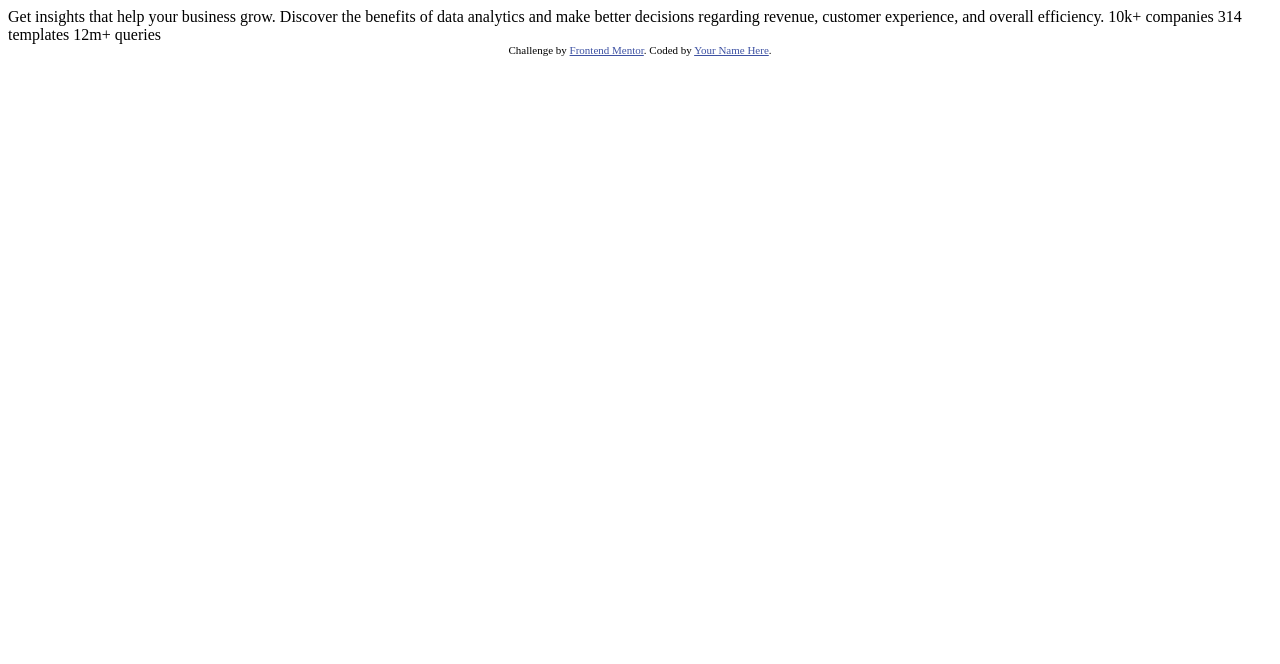
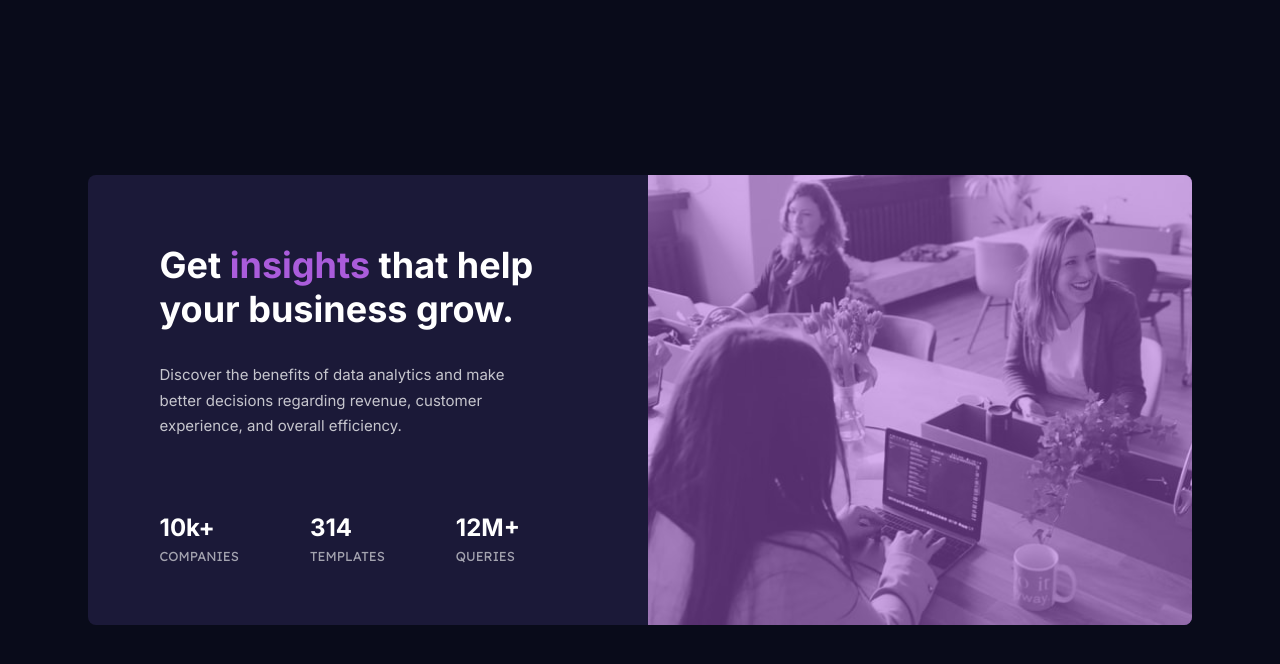
Before and after one commit to Vitali147/stats-preview-card-component, a plain HTML site: page index.html in a window 1280 px wide. Drawn offline with Linux system fonts and the light colour scheme.

Commit message:
final commit

```diff
--- a/index.html
+++ b/index.html
@@ -1,33 +1,57 @@
 <!DOCTYPE html>
 <html lang="en">
+
 <head>
   <meta charset="UTF-8">
   <meta name="viewport" content="width=device-width, initial-scale=1.0"> <!-- displays site properly based on user's device -->
-
   <link rel="icon" type="image/png" sizes="32x32" href="./images/favicon-32x32.png">
+  <link rel="stylesheet" href="styles.css">
+  <link rel="preconnect" href="https://fonts.googleapis.com">
+  <link rel="preconnect" href="https://fonts.gstatic.com" crossorigin>
+  <link href="https://fonts.googleapis.com/css2?family=Inter:wght@400;700&family=Lexend+Deca&display=swap" rel="stylesheet">
 
   <title>Frontend Mentor | Stats preview card component</title>
 
-  <!-- Feel free to remove these styles or customise in your own stylesheet 👍 -->
-  <style>
-    .attribution { font-size: 11px; text-align: center; }
-    .attribution a { color: hsl(228, 45%, 44%); }
-  </style>
 </head>
+
 <body>
+  <main>
+    <div class="container">
+      <div class="image-div">
+        <img src="images/image-header-mobile.jpg" class="header-image image1" alt="header image">
+        <img src="images/image-header-desktop.jpg" class="header-image image2" alt="header image">
+      </div>
+      <div class="data">
+        <div class="title">
+          <h1 class="heading-main white">Get <span class="violet">insights</span> that help your business grow.</h1>
+          <p class="paragraph-main white2">Discover the benefits of data analytics and make better decisions regarding revenue, customer
+            experience, and overall efficiency.</p>
+        </div>
+        <div class="figures">
+          <div class="companies">
+            <h2 class="numbers white">10k+</h2>
+            <p class="description white3">COMPANIES</p>
+          </div>
+          <div class="templates">
+            <h2 class="numbers white">314</h2>
+            <p class="description white3">TEMPLATES</p>
+          </div>
+          <div class="queries">
+            <h2 class="numbers white">12M+</h2>
+            <p class="description white3">QUERIES</p>
+          </div>
+        </div>
 
-  Get insights that help your business grow.
+      </div>
 
-  Discover the benefits of data analytics and make better decisions regarding revenue, customer
-  experience, and overall efficiency.
+    </div>
+  </main>
 
-  10k+ companies
-  314 templates
-  12m+ queries
-
+  <!--
   <div class="attribution">
     Challenge by <a href="https://www.frontendmentor.io?ref=challenge" target="_blank">Frontend Mentor</a>.
     Coded by <a href="#">Your Name Here</a>.
-  </div>
+  </div> -->
 </body>
+
 </html>
--- /dev/null
+++ b/styles.css
@@ -0,0 +1,140 @@
+body{
+  margin:0;
+  height: 100vh;
+  background: #090b1a;
+  display: flex;
+  justify-content: center;
+  align-items: center;
+}
+
+.container{
+  display: flex;
+  justify-content: center;
+  align-items: center;
+  flex-direction: column;
+  width: 87%;
+  max-width: 1270px;
+  min-height: 450px;
+  margin: auto;
+  border-radius: 8px;
+  overflow: hidden;
+  background: #1b1938;
+  font-family: 'Inter', sans-serif;
+  text-align: center;
+}
+
+.image-div{
+  background-color: #aa5cdb;
+
+}
+.header-image{
+  width: 100%;
+  margin-bottom:-4px;
+  opacity: 0.5;
+
+}
+
+.image2{
+  display: none;
+}
+
+.data{
+  display: flex;
+  flex-direction: column;
+}
+
+.heading-main, .paragraph-main, .figures{
+  margin-left: 10%;
+  margin-right: 10%;
+}
+
+.heading-main{
+  font-size: 28px;
+  margin-top:2.5rem;
+}
+
+.paragraph-main{
+  font-size: 15px;
+  line-height: 1.7;
+}
+
+.figures{
+line-height: 0.5;
+display: flex;
+flex-direction: column;
+justify-content: space-between;
+margin-bottom:2rem;
+gap: 0.7rem;
+}
+
+.description{
+  font-size: 13px;
+  font-family: 'Lexend Deca', sans-serif;
+}
+
+
+.violet{
+  color:#aa5cdb;
+}
+
+.white{
+color:  #ffffff;
+}
+.white2{
+  color: rgba(255, 255, 255, 0.75);
+}
+.white3{
+  color: rgba(255, 255, 255, 0.6);
+}
+
+@media (min-width:500px){
+  .figures{
+    flex-direction: row;
+    height: auto;
+    margin: 0 15% 1rem 15%;
+  }
+}
+@media(min-width: 733px){
+  .container{
+    flex-direction: row;
+    text-align: left;
+    max-height: 450px;
+  }
+  .image-div{
+    order:1;
+    flex-basis: 100%;
+    overflow: hidden;
+    margin-left: 1rem;
+    }
+  .header-image{
+    min-height: 450px;
+    width: auto;
+  }
+  .image1{
+    display: none;
+  }
+  .image2{
+    display: inline-flex;
+  }
+  .data{
+    flex-basis: 100%;
+    gap:2rem;
+  }
+
+  .heading-main{
+    font-size: 36px;
+    margin: 0 5.5rem 0 4.5rem;
+    padding-top: 1rem;
+  }
+  .paragraph-main{
+    margin-left: 4.5rem;
+    margin-right: 7rem;
+    padding-top: 1rem;
+
+  }
+  .figures{
+  margin: 0 7rem 0 4.5rem;
+  gap: 1rem;
+  padding-top: 1rem;
+  }
+}
```
